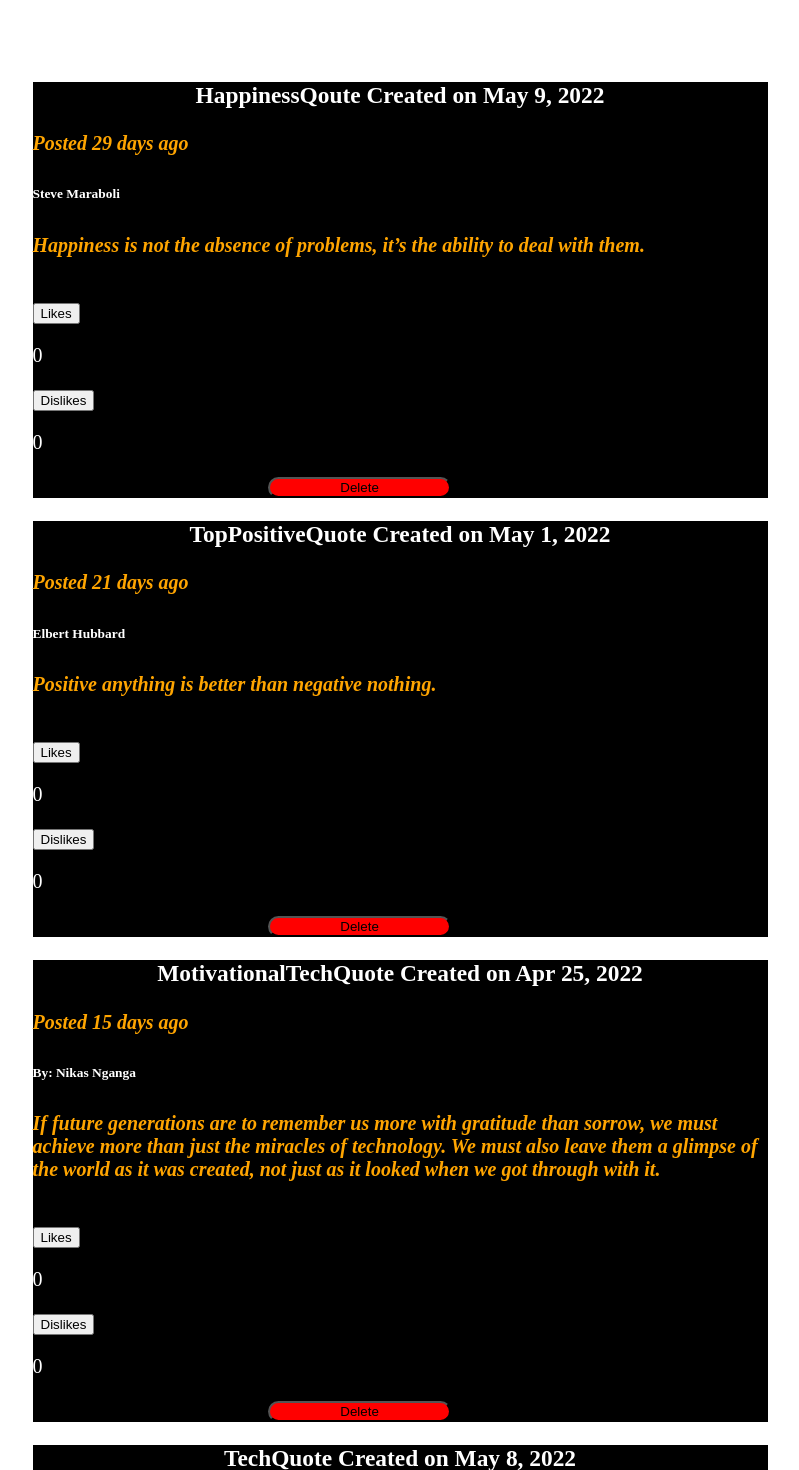
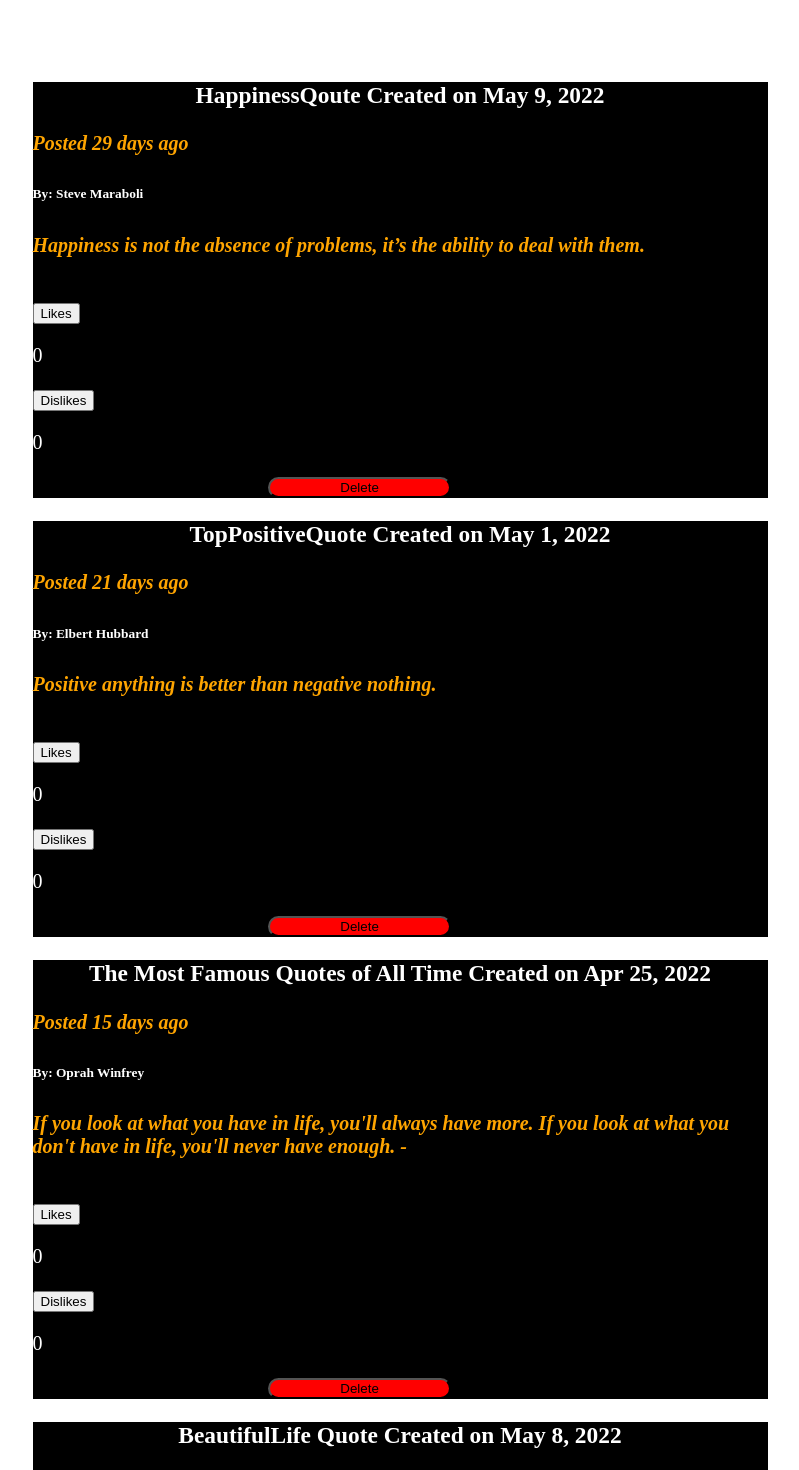
Before and after one commit to kelvinkip/Project-quotes, an Angular app: page / in a window 1280 px wide. Shown: the top 1470 px of the page, without its empty margins (383-1182 px from the left). Built offline with nearby package versions, Linux system fonts and the light colour scheme.

Commit message:
added some quotes to the qoute component

```diff
--- a/src/app/quote/quote.component.ts
+++ b/src/app/quote/quote.component.ts
@@ -8,10 +8,10 @@ import { Quote } from '../quote';
 })
 export class QuoteComponent implements OnInit {
   quotes: Quote[] = [
-    new Quote(1, "HappinessQoute", "Happiness is not the absence of problems, it’s the ability to deal with them.","Steve Maraboli", 0, 0, new Date(2022,4,9)),
-    new Quote(2, "TopPositiveQuote", "Positive anything is better than negative nothing.","Elbert Hubbard", 0,0,new Date(2022,3,31)),
-    new Quote(3, "MotivationalTechQuote", "If future generations are to remember us more with gratitude than sorrow, we must achieve more than just the miracles of technology. We must also leave them a glimpse of the world as it was created, not just as it looked when we got through with it.", " By: Nikas Nganga", 0, 0, new Date(2022,3,25)),
-    new Quote(4, "TechQuote", "Technology has made our world so much smaller, that we can now learn about other cultures or countries with ease thanks to Youtube videos and online news stories!”", "By: Benard Kimani", 0, 0, new Date(2022,4,8)),
+    new Quote(1, "HappinessQoute", "Happiness is not the absence of problems, it’s the ability to deal with them."," By: Steve Maraboli", 0, 0, new Date(2022,4,9)),
+    new Quote(2, "TopPositiveQuote", "Positive anything is better than negative nothing."," By: Elbert Hubbard", 0,0,new Date(2022,3,31)),
+    new Quote(3, "The Most Famous Quotes of All Time", "If you look at what you have in life, you'll always have more. If you look at what you don't have in life, you'll never have enough. -", " By: Oprah Winfrey ", 0, 0, new Date(2022,3,25)),
+    new Quote(4, "BeautifulLife Quote", "Many of life’s failures are people who did not realize how close they were to success when they gave up.", "By: B– Thomas A. Edisoin", 0, 0, new Date(2022,4,8)),
   ];
 
   arr: number[] = this.quotes.map((quote) => quote.upvotes);
```
